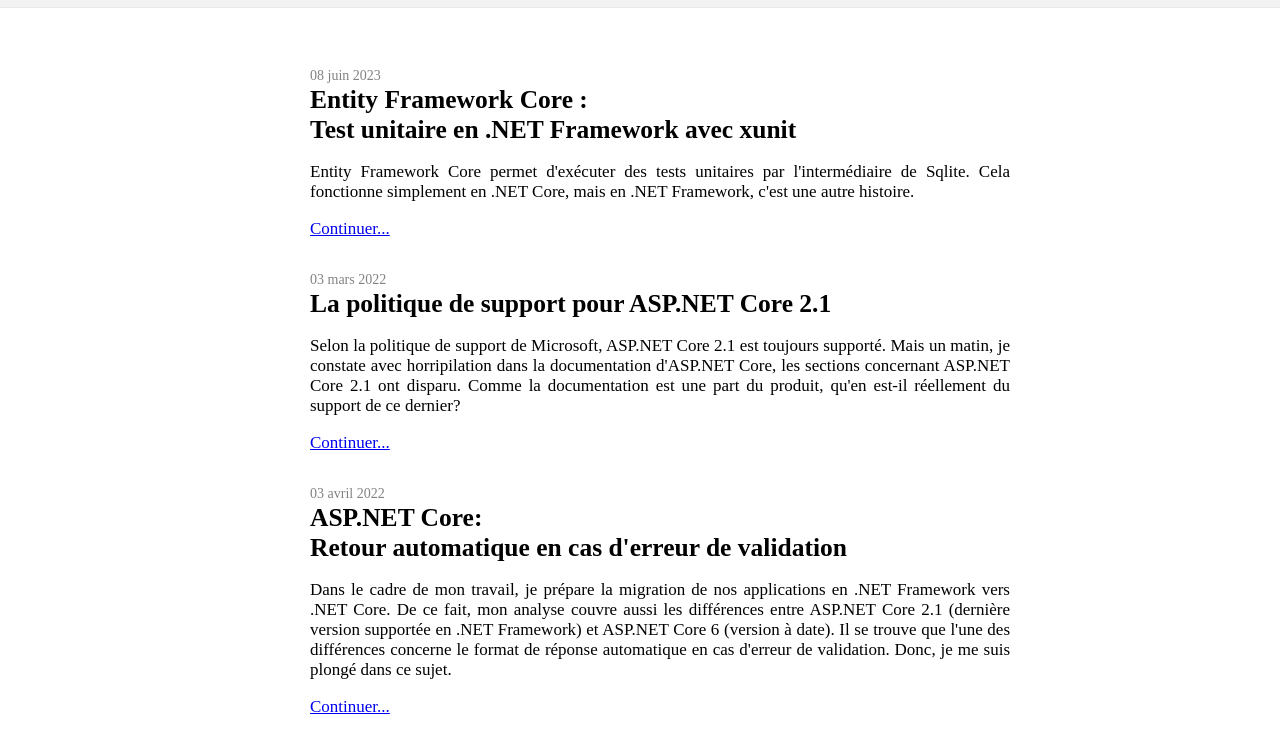
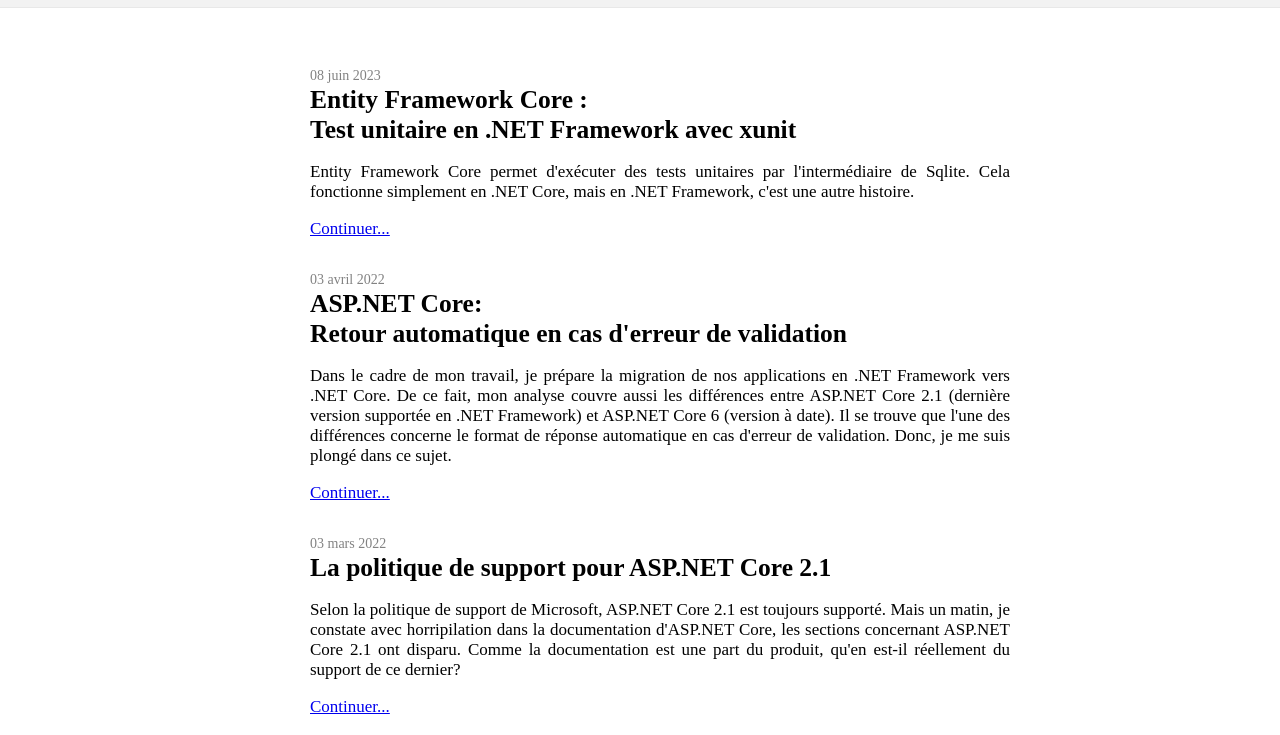
Before and after one commit to vernou/vernou.github.io, a plain HTML site: page index.html in a window 1280 px wide. Shown: the part 362-1097 px from the top of the page. Drawn offline with Linux system fonts and the light colour scheme.

Commit message:
fix: Remove duplicate link in index

```diff
--- a/index.html
+++ b/index.html
@@ -29,16 +29,6 @@
                         Entity Framework Core permet d'exécuter des tests unitaires par l'intermédiaire de Sqlite. Cela fonctionne simplement en .NET Core, mais en .NET Framework, c'est une autre histoire.
                     </p>
                     <a href="articles/010/content.html">Continuer...</a>
-                </li>
-                <li>
-                    <span class="post-date">03 mars 2022</span>
-                    <h2>
-                        La politique de support pour ASP.NET Core 2.1
-                    </h2>
-                    <p>
-                        Selon la politique de support de Microsoft, ASP.NET Core 2.1 est toujours supporté. Mais un matin, je constate avec horripilation dans la documentation d'ASP.NET Core, les sections concernant ASP.NET Core 2.1 ont disparu. Comme la documentation est une part du produit, qu'en est-il réellement du support de ce dernier?
-                    </p>
-                    <a href="articles/008/content.html">Continuer...</a>
                 </li>
                 <li>
                     <span class="post-date">03 avril 2022</span>
```
